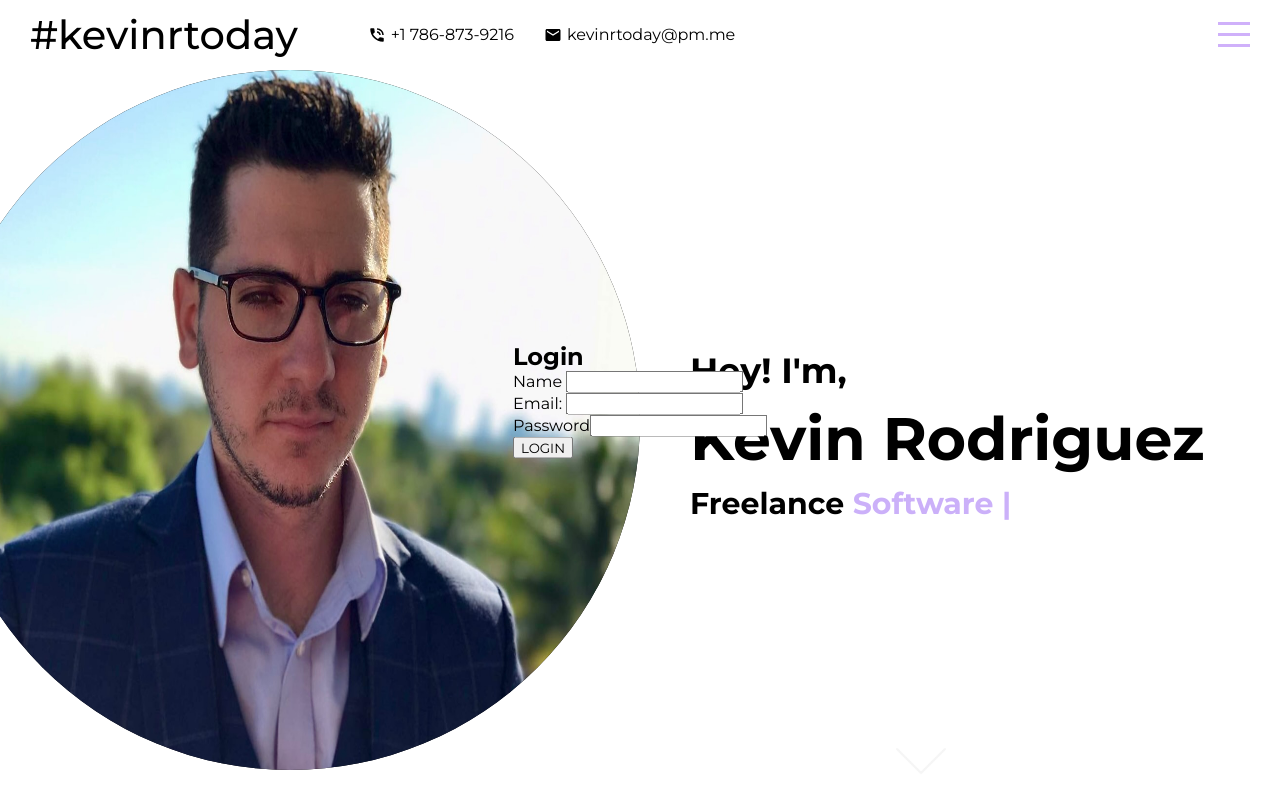
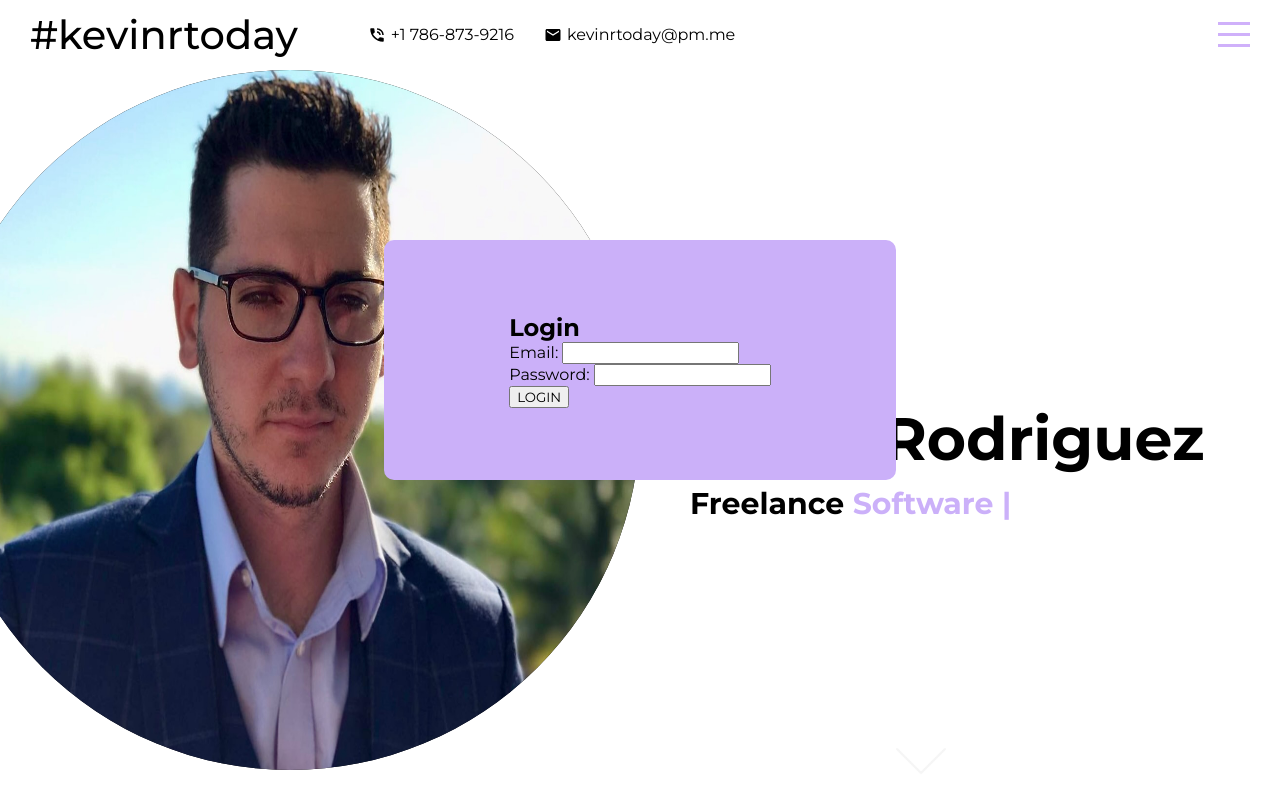
Before and after one commit to kevinrtoday/Portfolio-Page, a React (Create React App) app: page /admin in a window 1280 px wide. Built offline with nearby package versions, Linux system fonts and the light colour scheme.

Commit message:
admin sign in working

```diff
--- a/package.json
+++ b/package.json
@@ -11,10 +11,13 @@
     "@testing-library/react": "^11.2.7",
     "@testing-library/user-event": "^12.8.3",
     "axios": "^0.22.0",
+    "bootstrap": "^5.1.2",
     "dotenv": "^10.0.0",
     "ityped": "^1.0.3",
     "node-sass": "^6.0.1",
     "react": "^17.0.2",
+    "react-bootstrap": "^1.6.4",
+    "react-bootstrap-icons": "^1.5.0",
     "react-dom": "^17.0.2",
     "react-overlays": "^5.1.1",
     "react-router-dom": "^5.3.0",
--- a/src/App.js
+++ b/src/App.js
@@ -8,7 +8,6 @@ import Contact from "./components/contact/Contact";
 import "./app.scss";
 import { useState } from "react";
 import Menu from "./components/menu/Menu";
-import LoginView from "./views/LoginView";
 import Admin from "./components/admin/Admin";
 
 function App() {
@@ -18,7 +17,6 @@ function App() {
     <div>
       <BrowserRouter>
         <Switch>
-          <Route exact path="/login" component={LoginView} />
           <Route exact path="/admin" component={Admin} />
         </Switch>
       </BrowserRouter>
--- a/src/components/admin/Admin.js
+++ b/src/components/admin/Admin.js
@@ -8,7 +8,16 @@ function Admin() {
     password: "admin123",
   };
 
-  const [user, setUser] = useState({ name: "", email: "" });
+  function Vanish() {
+    var x = document.getElementById("LoginForm");
+    if (x.style.display === "none") {
+      x.style.display = "block";
+    } else {
+      x.style.display = "none";
+    }
+  }
+
+  const [user, setUser] = useState({ email: "" });
   const [error, setError] = useState("");
 
   const Login = (details) => {
@@ -19,26 +28,26 @@ function Admin() {
       details.password == adminUser.password
     ) {
       console.log("logged in");
-      setUser({ name: details.name, email: details.email });
+      setUser({ email: details.email });
     } else {
       console.log("Details do not match!");
+      setError("Details do not match!");
     }
   };
 
   const Logout = () => {
     console.log("Logout");
-    setUser({ name: details.name, email: details.email });
+    setUser({ email: "" });
+    Vanish();
   };
 
   return (
-    <div className="admin">
+    <div className="admin" id="LoginForm">
       {user.email != "" ? (
         <div className="welcome">
-          <h2>
-            {" "}
-            Welcome, <span>{user.name}</span>{" "}
-          </h2>
-          {/* <button onClick={Log}> Logout</button> */}
+          <h2> Welcome, Admin</h2>
+          <button onClick={Logout}> Logout</button>
+          <button onClick={Vanish}> Hide</button>
         </div>
       ) : (
         <LoginForm Login={Login} error={error} />
--- a/src/components/admin/admin.scss
+++ b/src/components/admin/admin.scss
@@ -1,11 +1,19 @@
+@import "../../global.scss";
+
 .admin {
   justify-content: center;
   display: flex;
-  border: 50px;
   position: absolute;
-  border-color: black;
   z-index: 5;
-  top: 50%;
-  left: 50%;
-  transform: translate(-50%, -50%);
+  box-sizing: border-box;
+  font-family: montserrat, sans-serif;
+  height: 20vh;
+  left: 30%;
+  top: 30%;
+  align-items: center;
+  background-color: $mainColor;
+  color: black;
+  border-radius: 10px;
+  width: 40%;
+  height: 30%;
 }
--- a/src/components/loginform/LoginForm.js
+++ b/src/components/loginform/LoginForm.js
@@ -1,7 +1,7 @@
 import React, { useState } from "react";
 
 function LoginForm({ Login, error }) {
-  const [details, setDetails] = useState({ name: "", email: "", password: "" });
+  const [details, setDetails] = useState({ email: "", password: "" });
 
   const submitHandler = (e) => {
     e.preventDefault();
@@ -13,17 +13,7 @@ function LoginForm({ Login, error }) {
     <form onSubmit={submitHandler}>
       <div className="form-inner">
         <h2>Login</h2>
-        {/* { error} */}
-        <div className="form-group">
-          <label htmlFor="name"> Name </label>
-          <input
-            type="text"
-            name=""
-            id="name"
-            onChange={(e) => setDetails({ ...details, name: e.target.value })}
-            value={details.name}
-          />
-        </div>
+        {error != "" ? <div className="error">{error} </div> : ""}
         <div className="form-group">
           <label htmlFor="email"> Email: </label>
           <input
@@ -35,7 +25,7 @@ function LoginForm({ Login, error }) {
           />
         </div>
         <div className="form-group">
-          <label htmlFor="password">Password</label>
+          <label htmlFor="password">Password: </label>
           <input
             type="password"
             name="password"
@@ -46,7 +36,7 @@ function LoginForm({ Login, error }) {
             value={details.password}
           />
         </div>
-        <input type="submit" value="LOGIN" />
+        <input onClick="Vanish" type="submit" value="LOGIN" />
       </div>
     </form>
   );
--- a/src/views/LoginView.js
+++ /dev/null
@@ -1,9 +0,0 @@
-function LoginView() {
-  return (
-    <div>
-      <h1>LoginView</h1>
-    </div>
-  );
-}
-
-export default LoginView;
```
Also changed, not shown: src/services/authService.js (added, +29 -0 lines), src/views/AdminView.js (deleted, +0 -9 lines), src/styles/form.scss (deleted), 1 other file (tests, documents, lock files or other folders).
